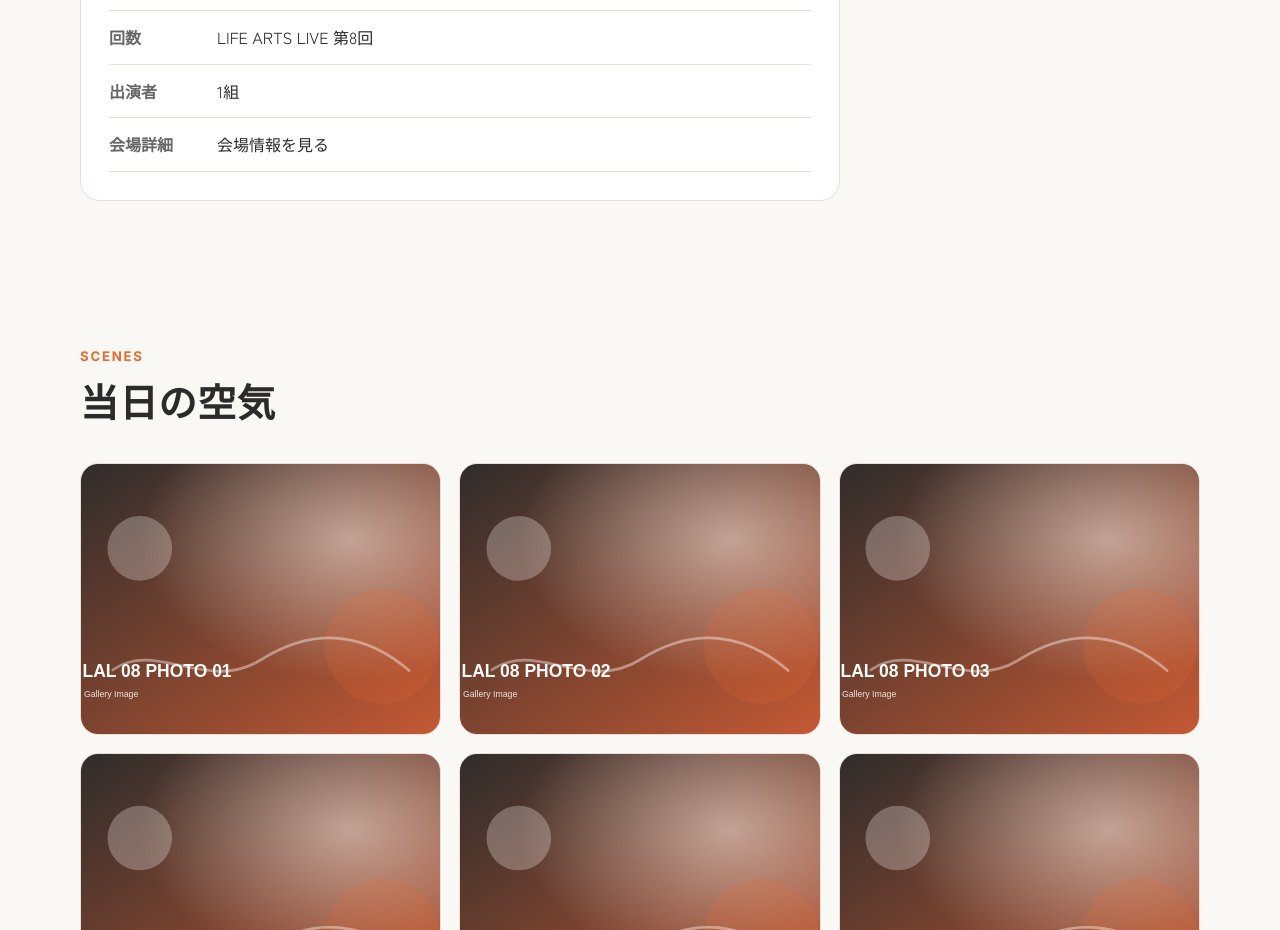
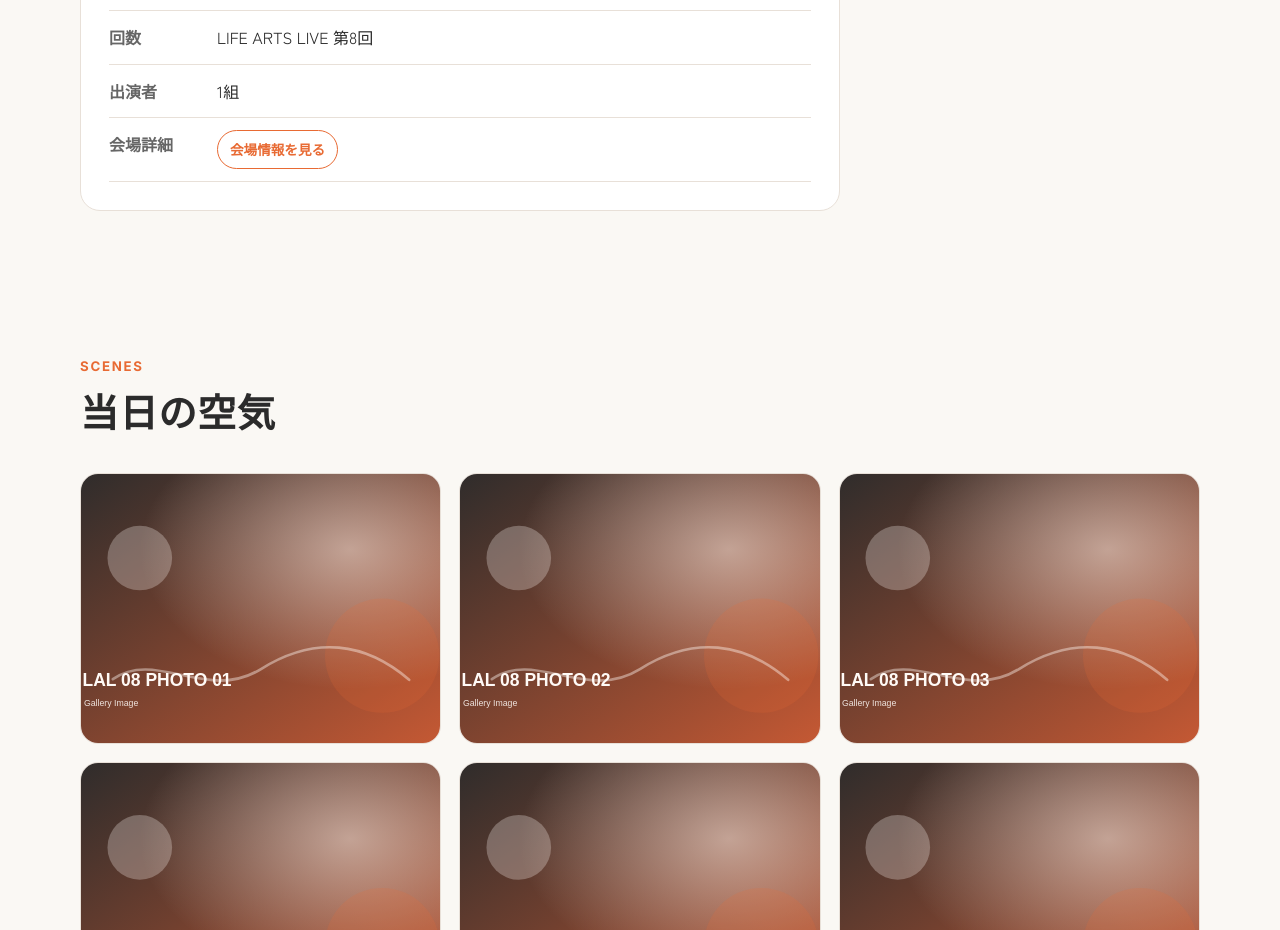
Before and after one commit to araragi0040-jpg/life-arts-live-museum, a Next.js app: page /archive/8 in a window 1280 px wide. Shown: the part 1340-2270 px from the top of the page. Built offline with nearby package versions, Linux system fonts and the light colour scheme.

Commit message:
Update EventInfo.tsx

```diff
--- a/src/components/EventInfo.tsx
+++ b/src/components/EventInfo.tsx
@@ -38,7 +38,7 @@ export function EventInfo({ event, performerCount }: EventInfoProps) {
                 href={event.venueUrl}
                 target="_blank"
                 rel="noopener noreferrer"
-                className="event-info-link"
+                className="performer-card__link"
               >
                 会場情報を見る
               </a>
```
